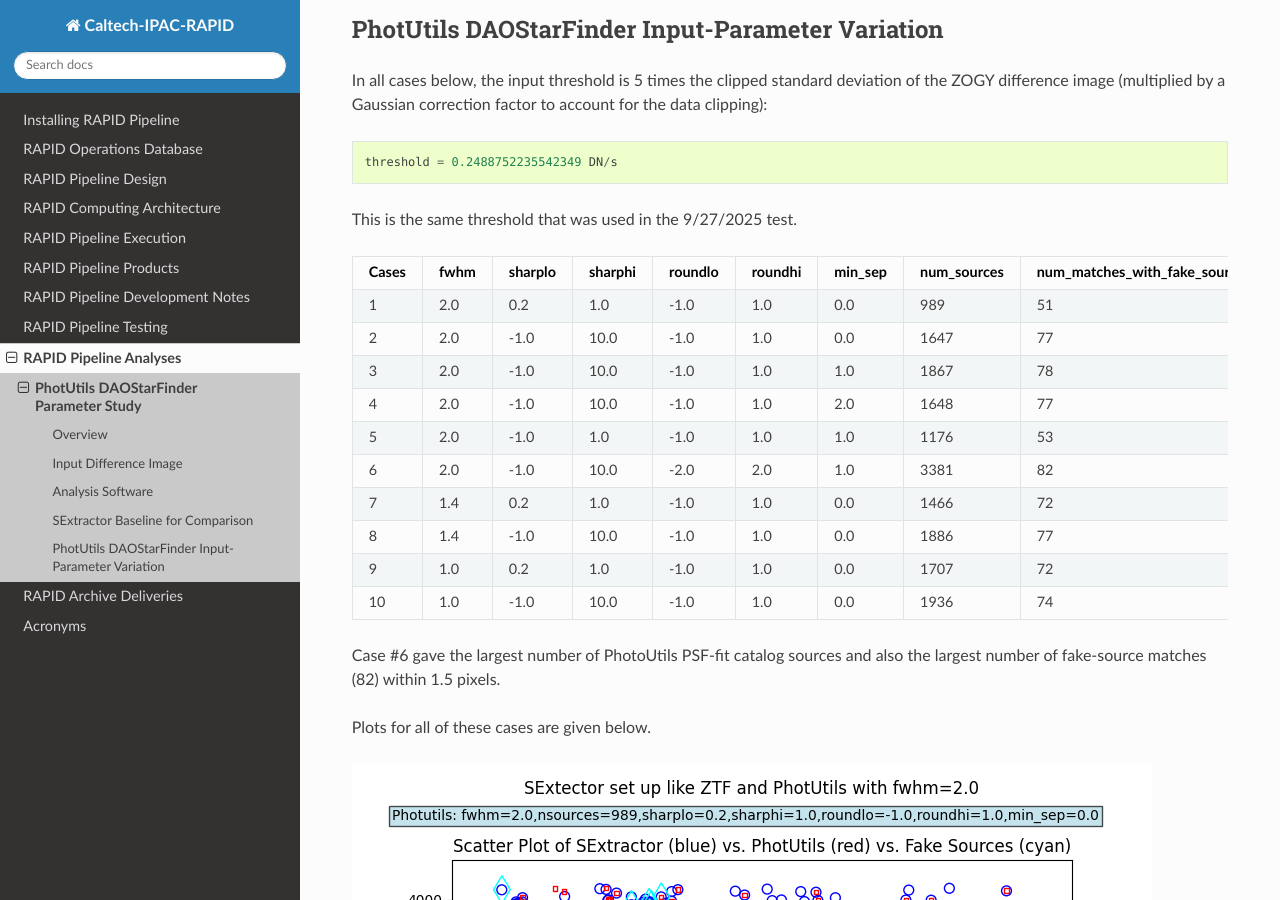
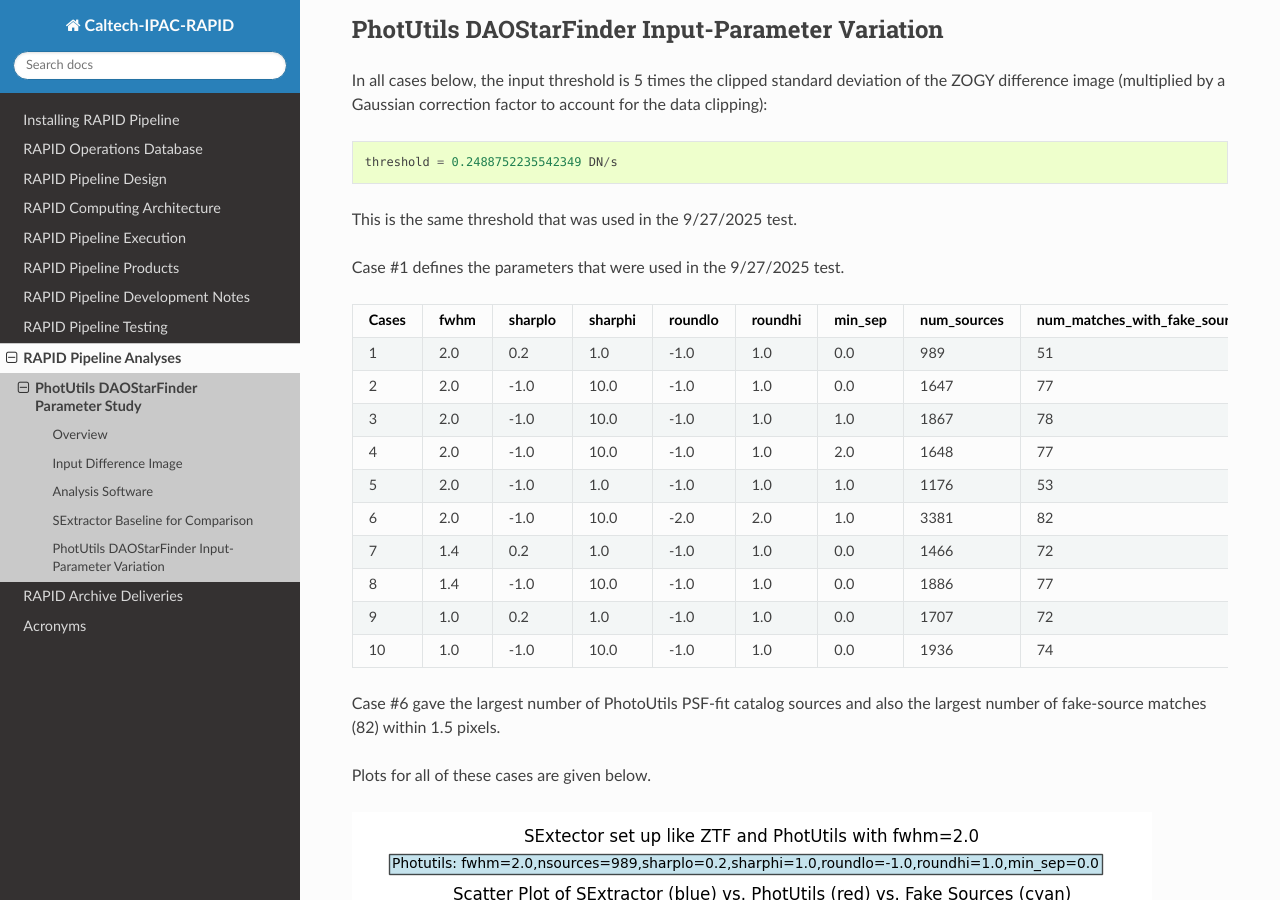
Before and after one commit to Caltech-IPAC/rapid, a Sphinx documentation site: the page built from docs/source/analyses/photutils_daostarfinder_parameters/photutils_daostarfinder_parameters.rst, in a window 1280 px wide and 900 px high, scrolled down 1355 px. Built offline with Sphinx 7.4.7 and the Read the Docs theme 3.1.0, drawn with Linux system fonts in a browser that asks for light colours; formulas are drawn with MathJax 3.

Commit message:
Added statement that case #1 defines the parameters that were used in the 9/27/2025 test.

```diff
--- a/docs/source/analyses/photutils_daostarfinder_parameters/photutils_daostarfinder_parameters.rst
+++ b/docs/source/analyses/photutils_daostarfinder_parameters/photutils_daostarfinder_parameters.rst
@@ -74,6 +74,8 @@ of the ZOGY difference image (multiplied by a Gaussian correction factor to acco
 
 This is the same threshold that was used in the 9/27/2025 test.
 
+Case #1 defines the parameters that were used in the 9/27/2025 test.
+
 ===== ==== ======= ======= ======= ======= ======= =========== =============================
 Cases fwhm sharplo sharphi roundlo roundhi min_sep num_sources num_matches_with_fake_sources
 ===== ==== ======= ======= ======= ======= ======= =========== =============================
```
